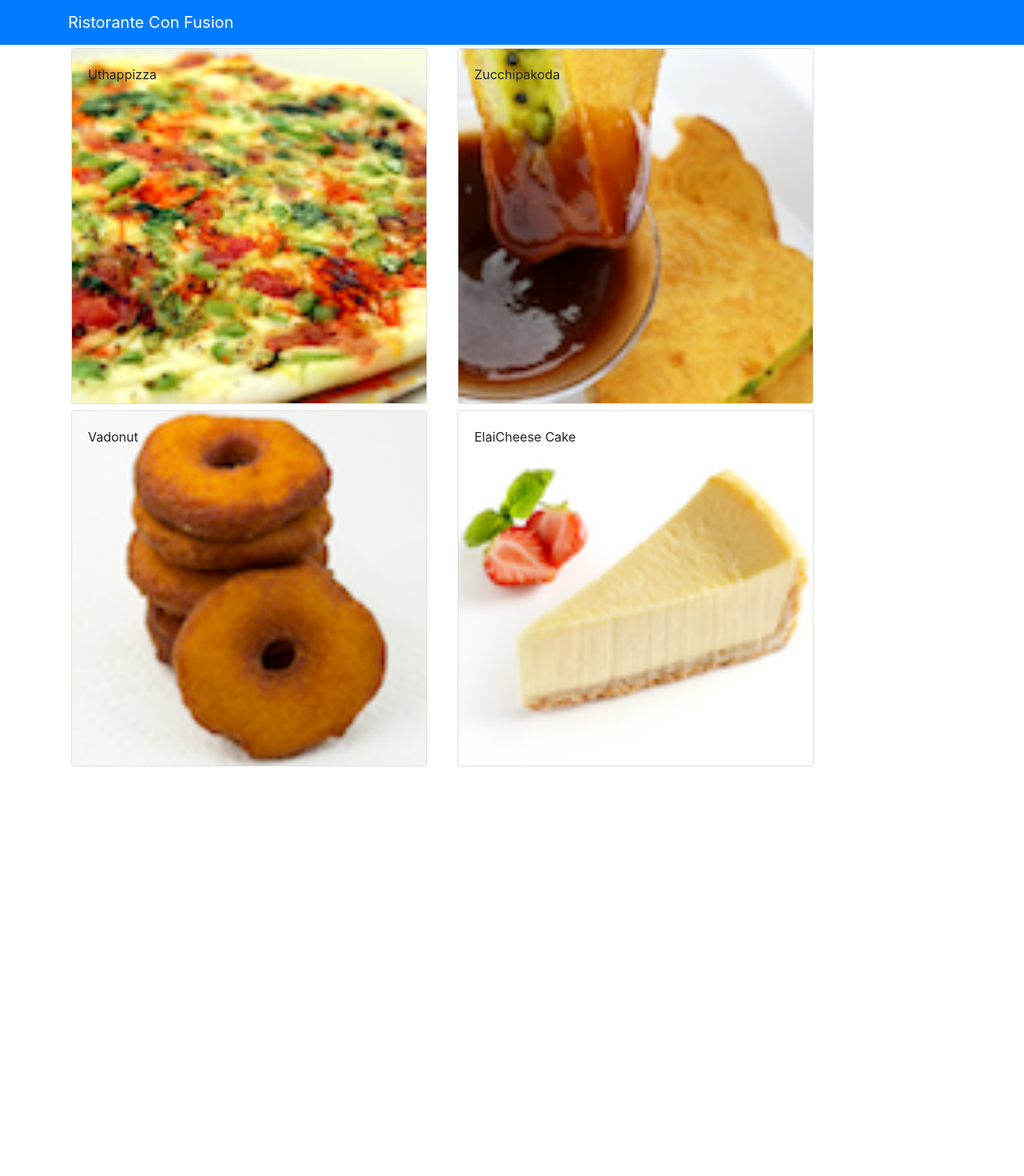
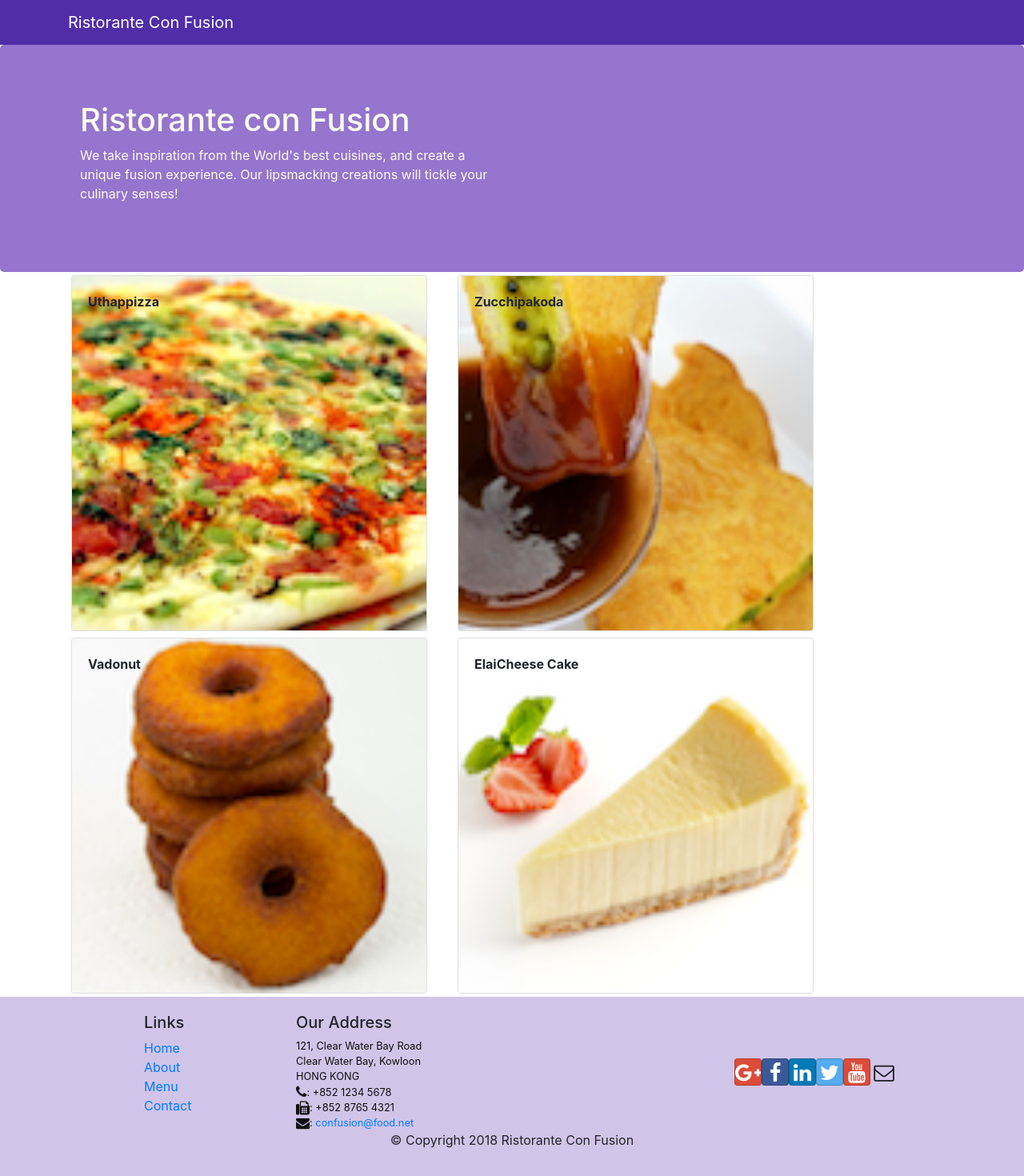
Before and after one commit to esneidermanzano/creact, a React (Create React App) app: page /contactus in a window 1280 px wide. Shown: the top 1470 px of the page at 80% size. Before the commit the page ends 962 px from the top, so only its background shows below. Built offline with nearby package versions, Linux system fonts and the light colour scheme.

Commit message:
Header and Footer

```diff
--- a/package.json
+++ b/package.json
@@ -7,6 +7,8 @@
     "@testing-library/react": "^9.3.2",
     "@testing-library/user-event": "^7.1.2",
     "bootstrap": "^4.5.0",
+    "bootstrap-social": "^5.1.1",
+    "font-awesome": "^4.7.0",
     "popper": "^1.0.1",
     "react": "^16.13.1",
     "react-dom": "^16.13.1",
@@ -33,5 +35,6 @@
       "last 1 firefox version",
       "last 1 safari version"
     ]
-  }
+  },
+  "devDependencies": {}
 }
--- a/src/App.css
+++ b/src/App.css
@@ -1,3 +1,37 @@
 .card-title{
   font-weight: bold;
 }
+
+.row-header{
+  margin:0px auto;
+  padding:0px auto;
+}
+
+.row-content {
+  margin:0px auto;
+  padding: 50px 0px 50px 0px;
+  border-bottom: 1px ridge;
+  min-height:400px;
+}
+
+.footer{
+  background-color: #D1C4E9;
+  margin:0px auto;
+  padding: 20px 0px 20px 0px;
+}
+.jumbotron {
+  padding:70px 30px 70px 30px;
+  margin:0px auto;
+  background: #9575CD ;
+  color:floralwhite;
+}
+
+address{
+  font-size:80%;
+  margin:0px;
+  color:#0f0f0f;
+}
+
+.navbar-dark {
+  background-color: #512DA8;
+}
--- a/src/App.js
+++ b/src/App.js
@@ -1,5 +1,6 @@
 import React from 'react'
 import Main from './components/MainComponent';
+import './App.css'
 
 class App extends React.Component {
 
--- a/src/components/DishdetailComponent.jsx
+++ b/src/components/DishdetailComponent.jsx
@@ -1,5 +1,5 @@
 import React from 'react'
-import {Card, CardImg, CardImgOverlay, CardText, CardBody, CardTitle} from 'reactstrap'
+import {Card, CardImg, CardText, CardBody, CardTitle} from 'reactstrap'
 
 
     function renderComments(dish){
--- /dev/null
+++ b/src/components/FooterComponent.jsx
@@ -0,0 +1,50 @@
+import React from 'react';
+
+function Footer(props) {
+    return(
+    <div className="footer">
+        <div className="container">
+            <div className="row justify-content-center">
+                <div className="col-4 offset-1 col-sm-2">
+                    <h5>Links</h5>
+                    <ul className="list-unstyled">
+                        <li><a href="#">Home</a></li>
+                        <li><a href="#">About</a></li>
+                        <li><a href="#">Menu</a></li>
+                        <li><a href="contactus.html">Contact</a></li>
+                    </ul>
+                </div>
+                <div className="col-7 col-sm-5">
+                    <h5>Our Address</h5>
+                    <address>
+		              121, Clear Water Bay Road<br />
+		              Clear Water Bay, Kowloon<br />
+		              HONG KONG<br />
+		              <i className="fa fa-phone fa-lg"></i>: +852 1234 5678<br />
+		              <i className="fa fa-fax fa-lg"></i>: +852 8765 4321<br />
+		              <i className="fa fa-envelope fa-lg"></i>: <a href="mailto:confusion@food.net">
+                         confusion@food.net</a>
+                    </address>
+                </div>
+                <div className="col-12 col-sm-4 align-self-center">
+                    <div className="text-center">
+                        <a className="btn btn-social-icon btn-google" href="http://google.com/+"><i className="fa fa-google-plus"></i></a>
+                        <a className="btn btn-social-icon btn-facebook" href="http://www.facebook.com/profile.php?id="><i className="fa fa-facebook"></i></a>
+                        <a className="btn btn-social-icon btn-linkedin" href="http://www.linkedin.com/in/"><i className="fa fa-linkedin"></i></a>
+                        <a className="btn btn-social-icon btn-twitter" href="http://twitter.com/"><i className="fa fa-twitter"></i></a>
+                        <a className="btn btn-social-icon btn-google" href="http://youtube.com/"><i className="fa fa-youtube"></i></a>
+                        <a className="btn btn-social-icon" href="mailto:"><i className="fa fa-envelope-o"></i></a>
+                    </div>
+                </div>
+            </div>
+            <div className="row justify-content-center">
+                <div className="col-auto">
+                    <p>© Copyright 2018 Ristorante Con Fusion</p>
+                </div>
+            </div>
+        </div>
+    </div>
+    )
+}
+
+export default Footer;
--- /dev/null
+++ b/src/components/HeaderComponent.jsx
@@ -0,0 +1,28 @@
+import React, { Component } from 'react';
+import { Navbar, NavbarBrand, Jumbotron } from 'reactstrap';
+
+class Header extends Component {
+  render() {
+    return(
+    <React.Fragment>
+      <Navbar dark>
+        <div className="container">
+            <NavbarBrand href="/">Ristorante Con Fusion</NavbarBrand>
+        </div>
+      </Navbar>
+      <Jumbotron>
+           <div className="container">
+               <div className="row row-header">
+                   <div className="col-12 col-sm-6">
+                       <h1>Ristorante con Fusion</h1>
+                       <p>We take inspiration from the World's best cuisines, and create a unique fusion experience. Our lipsmacking creations will tickle your culinary senses!</p>
+                   </div>
+               </div>
+           </div>
+       </Jumbotron>
+    </React.Fragment>
+    );
+  }
+}
+
+export default Header;
--- a/src/components/MainComponent.jsx
+++ b/src/components/MainComponent.jsx
@@ -1,7 +1,8 @@
 import React, { Component } from 'react';
-import { Navbar, NavbarBrand } from 'reactstrap';
 import Menu from './MenuComponent';
 import DishDetail from './DishdetailComponent';
+import Header from './HeaderComponent';
+import Footer from './FooterComponent';
 import { DISHES } from '../shared/dishes';
 
 class Main extends Component {
@@ -21,13 +22,12 @@
   render() {
     return (
       <div>
-        <Navbar dark color="primary">
-          <div className="container">
-            <NavbarBrand href="/">Ristorante Con Fusion</NavbarBrand>
-          </div>
-        </Navbar>
+        <Header />
+
         <Menu dishes={this.state.dishes} onClick={(dishId) => this.onDishSelect(dishId)} />
         <DishDetail dish={this.state.dishes.filter((dish) => dish.id === this.state.selectedDish)[0]} />
+        <Footer />
+
       </div>
     );
   }
--- a/src/index.css
+++ /dev/null
@@ -1,13 +0,0 @@
-body {
-  margin: 0;
-  font-family: -apple-system, BlinkMacSystemFont, 'Segoe UI', 'Roboto', 'Oxygen',
-    'Ubuntu', 'Cantarell', 'Fira Sans', 'Droid Sans', 'Helvetica Neue',
-    sans-serif;
-  -webkit-font-smoothing: antialiased;
-  -moz-osx-font-smoothing: grayscale;
-}
-
-code {
-  font-family: source-code-pro, Menlo, Monaco, Consolas, 'Courier New',
-    monospace;
-}
--- a/src/index.js
+++ b/src/index.js
@@ -1,8 +1,9 @@
 import React from 'react';
 import ReactDOM from 'react-dom';
 import 'bootstrap/dist/css/bootstrap.min.css'
-import './index.css';
 import App from './App';
+import 'font-awesome/css/font-awesome.css';
+import 'bootstrap-social/bootstrap-social.css';
 import * as serviceWorker from './serviceWorker';
 
 ReactDOM.render(
```
Also changed, not shown: 1 other file (tests, documents, lock files or other folders).
